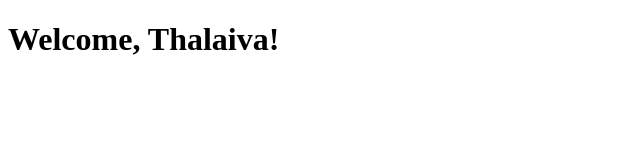
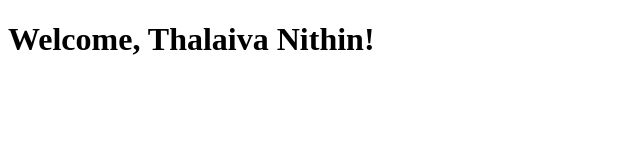
Before and after one commit to Nithin-pro-coder/samplerepo, a plain HTML site: page index.html in a window 1280 px wide. Shown: the whole page, without its empty margins (0-640 px from the left). Drawn offline with Linux system fonts and the light colour scheme.

Commit message:
fix : added my name

```diff
--- a/index.html
+++ b/index.html
@@ -6,6 +6,6 @@
     <title>Document</title>
 </head>
 <body>
-    <h1>Welcome, Thalaiva!</h1>
+    <h1>Welcome, Thalaiva Nithin!</h1>
 </body>
 </html>
```
